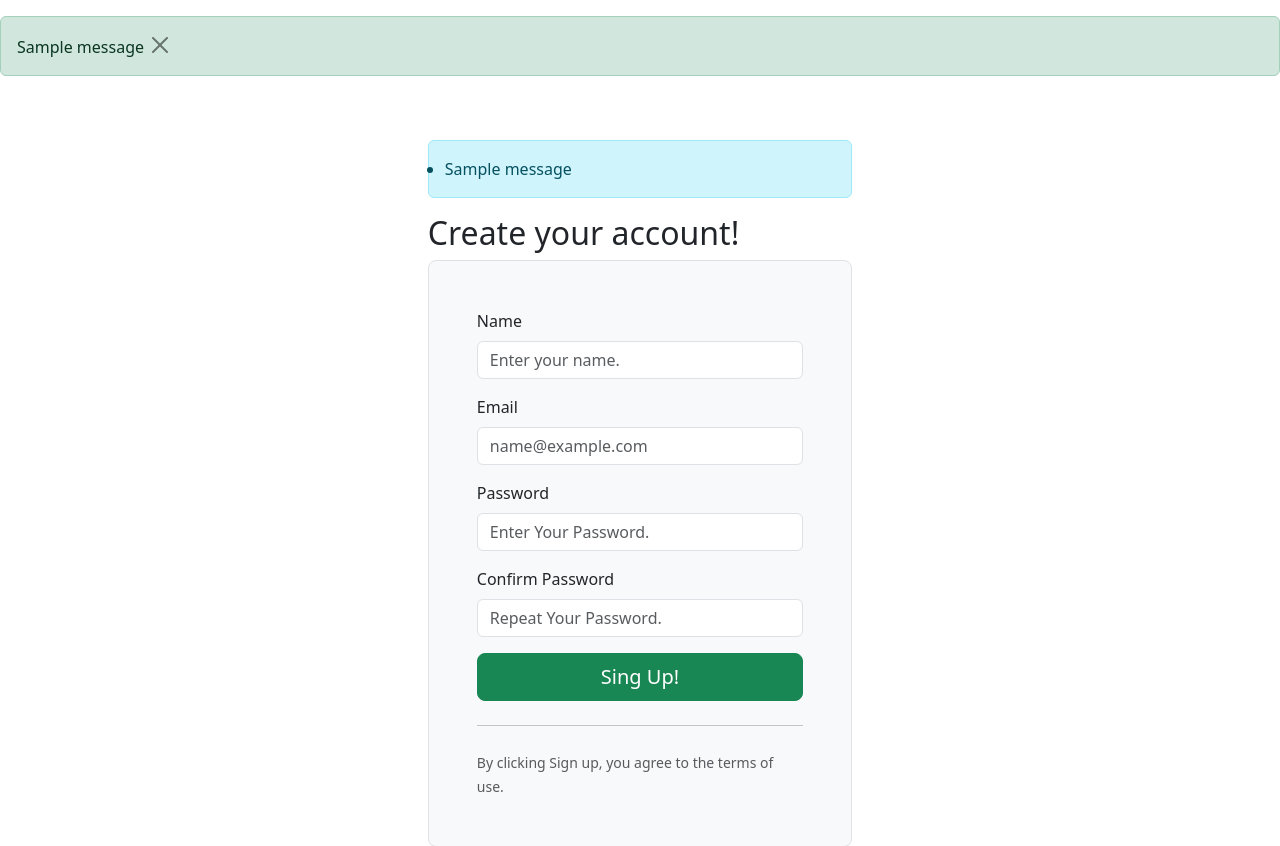
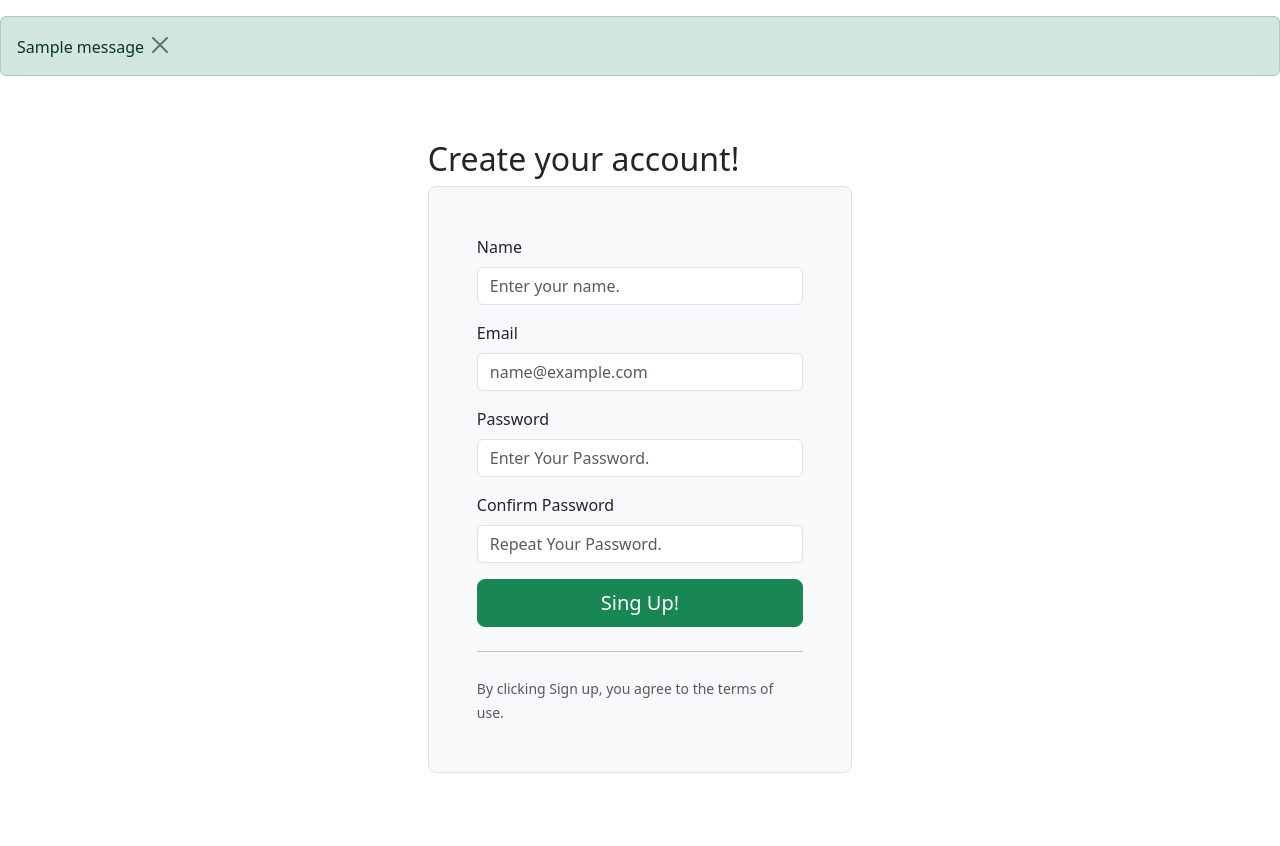
Before and after one commit to A-Trendafilov/TODO-List, a Flask app: page /create-account in a window 1280 px wide. Shown: the part 73-919 px from the top of the page. Run offline with Flask 3, Linux system fonts and the light colour scheme; tables that the repository leaves empty hold one stand-in row (values such as "Sample post"); one stand-in notice (Sample message) is shown; some libraries are stand-ins or nearby versions.

Commit message:
remove flash msg from register.html

```diff
--- a/templates/register.html
+++ b/templates/register.html
@@ -4,15 +4,6 @@
 {% block content %}
 <div class="container col-xl-10 col-xxl-8 px-4 py-5">
   <div class="col-md-10 mx-auto col-lg-5">
-    {% with messages = get_flashed_messages(with_categories=True) %}
-    {% if messages %}
-    <ul class="alert alert-dismissible alert-info">
-      {% for category, message in messages %}
-      <li>{{ message }}</li>
-      {% endfor %}
-    </ul>
-    {% endif %}
-    {% endwith %}
     <h2>Create your account!</h2>
     <form class="p-4 p-md-5 border rounded-3 bg-light" method="POST">
       {{ form.csrf_token() }}
@@ -28,7 +19,7 @@
       <div class="form-floating mb-3">
         {{ render_field(form.confirm, class="form-control", placeholder="Repeat Your Password.") }}
       </div>
-      <button class="w-100 btn btn-lg btn-success" name="action" value="login" type="submit">{{ form.submit.label }}
+      <button class="w-100 btn btn-lg btn-success" type="submit">{{ form.submit.label }}
       </button>
       <hr class="my-4">
       <small class="text-muted">By clicking Sign up, you agree to the terms of use.</small>
```
